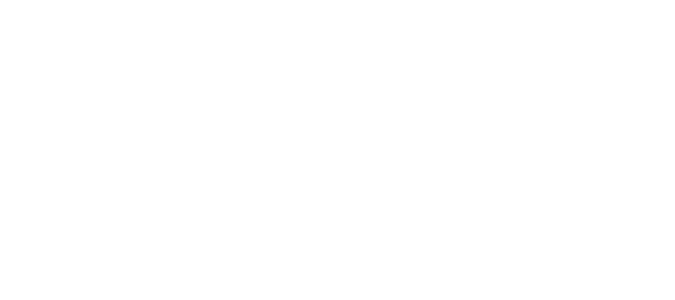
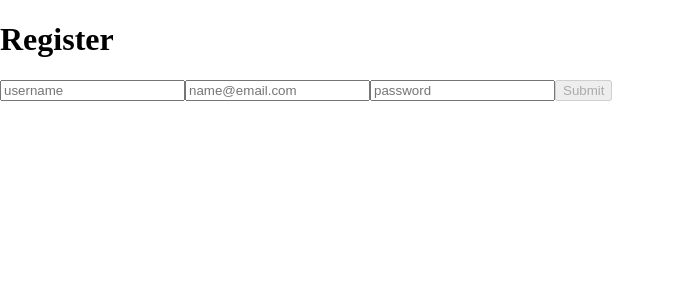
Before and after one commit to Atejan07/Achievo, a React (Create React App) app in the folder client/: page / in a window 1280 px wide. Shown: the top 300 px of the page, without its empty margins (0-675 px from the left). Built offline with nearby package versions, Linux system fonts and the light colour scheme.

Commit message:
feat: register form

```diff
--- a/client/src/App.js
+++ b/client/src/App.js
@@ -1,13 +1,14 @@
 import './App.css';
 import React from 'react'
 import {useState} from 'react'
+import Register from './components/Register';
 // import { BrowserRouter as Router } from 'react-router-dom';
 
 
 function App() {
   return (
     <div className="App">
-
+    <Register></Register>
     </div>
   );
 }
--- a/client/src/components/Register.js
+++ b/client/src/components/Register.js
@@ -1,8 +1,49 @@
 import React from 'react'
 import {useState} from 'react'
+import apiService from '../services/ApiService'
+
 
 export default function Register() {
+
+  const [email, setEmail] = useState("");
+  const [password, setPassword] = useState("");
+  const [userName, setUserName] = useState("");
+
+
+  function handleSubmit(event){
+  event.preventDefault();
+  apiService.register({
+  email: email,
+  userName: userName,
+  password: password
+  }).then((data) => {
+  setEmail("");
+  setUserName("");
+  setPassword("");
+  })
+  }
+
+  const validateForm = () => {
+    return (
+      !email || !password || !userName
+    );
+  };
+
+
   return (
-    <div>Register</div>
+    <div>
+      <h1>Register</h1>
+      <form className='registerForm' onSubmit={handleSubmit}>
+      <input type='text' placeholder='username'  value={userName}  onChange={(e) => setUserName(e.target.value)}>
+      </input>
+      <input type='text' placeholder='name@email.com' value={email}  onChange={(e) => setEmail(e.target.value)}>
+      </input>
+      <input type='text' placeholder='password'  value={password}  onChange={(e) => setPassword(e.target.value)}>
+      </input>
+      <button type="submit" className="register-button" disabled={validateForm()}>
+      Submit
+      </button>
+      </form>
+      </div>
   )
 }
--- a/client/src/ApiService.js
+++ b/client/src/services/ApiService.js
@@ -1,8 +1,8 @@
 const BASE_URL = 'http://localhost:3001';
 
-const apiServiceJWT = {};
+const apiService = {};
 
-apiServiceJWT.register = (user) => {
+apiService.register = (user) => {
   return fetch(`${BASE_URL}/register`, {
     method: 'POST',
     credentials: 'include',
@@ -14,7 +14,7 @@
     .catch((err) => console.log(err));
 };
 
-// apiServiceJWT.login = (user) => {
+// apiService.login = (user) => {
 //   // REMOVE-START
 //   return fetch(`${BASE_URL}/login`, {
 //     method: 'POST',
@@ -28,7 +28,7 @@
 //   // REMOVE-END
 // };
 
-// apiServiceJWT.profile = (accessToken) => {
+// apiService.profile = (accessToken) => {
 //   // REMOVE-START
 //   return fetch(`${BASE_URL}/me`, {
 //     method: 'GET',
@@ -44,7 +44,7 @@
 //   // REMOVE-END
 // };
 
-// apiServiceJWT.logout = (tokenName) => {
+// apiService.logout = (tokenName) => {
 //   // REMOVE-START
 //   // delete token from local storage here
 //   localStorage.removeItem(tokenName);
@@ -63,4 +63,4 @@
 //   // REMOVE-END
 // };
 
-export default apiServiceJWT;
+export default apiService;
```
